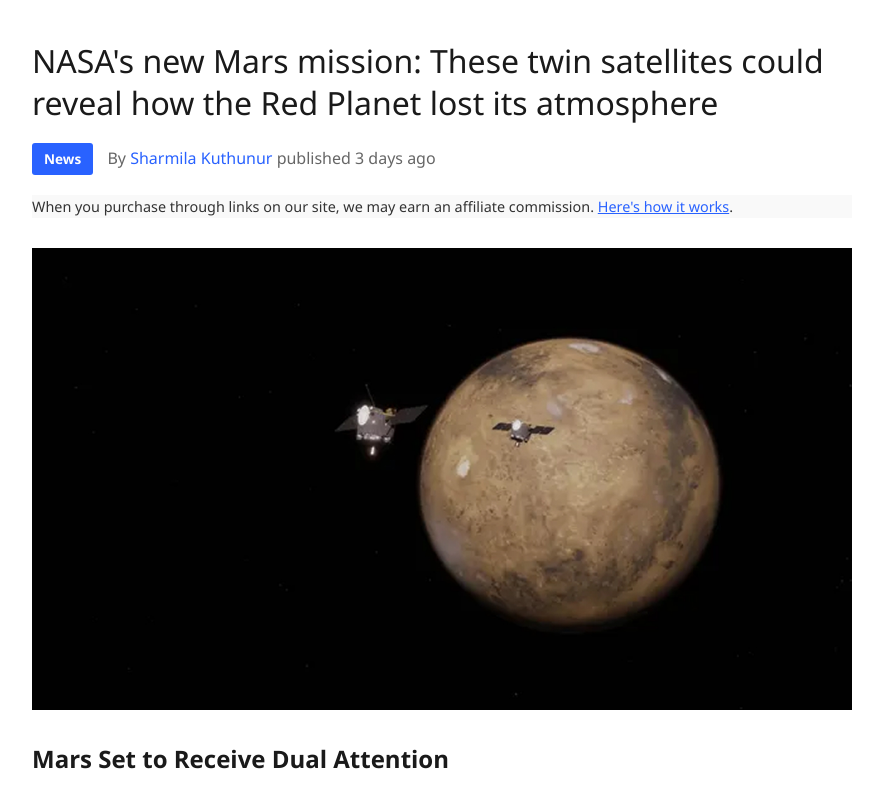
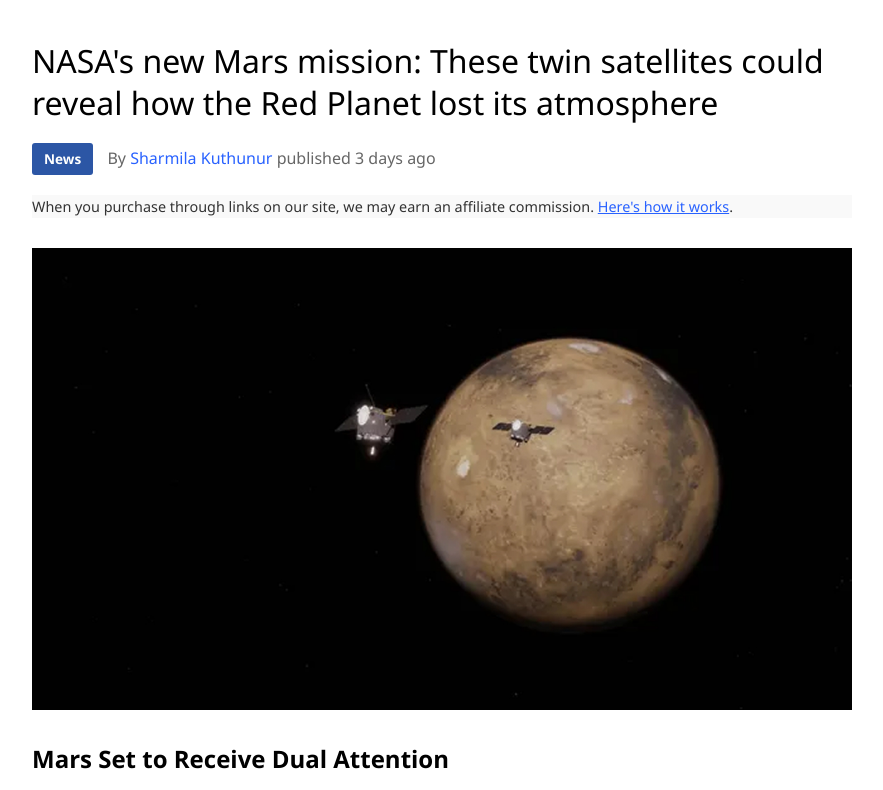
Before and after one commit to wildanisaputra248200-arch/Tugas-Ulangan, a plain HTML site: page index.html in a window 1280 px wide. Shown: the top 790 px of the page, without its empty margins (198-1081 px from the left). Drawn offline with Linux system fonts and the light colour scheme.

Commit message:
Add files via upload

```diff
--- a/style.css
+++ b/style.css
@@ -20,9 +20,9 @@ body {
 }
 
 h1 {
-    font-weight:500;
+    font-weight:400;
     margin-bottom: 20px;
-    color: #1a1a1a;
+    color: #000000;
     line-height: 1.3;
 }
 
@@ -33,7 +33,7 @@ h1 {
 
 .news-tag {
     display: inline-block;
-    background-color: #2962ff;
+    background-color:#2C56A5;
     color: white;
     padding: 5px 12px;
     font-size: 0.85em;
@@ -67,9 +67,9 @@ h1 {
 }
 
 h2 {
-    font-size: 1.5em;
+    font-weight:600;
     margin: 30px 0 15px 0;
-    color: #1a1a1a;
+    color: #000000;
 }
 
 p {
```
